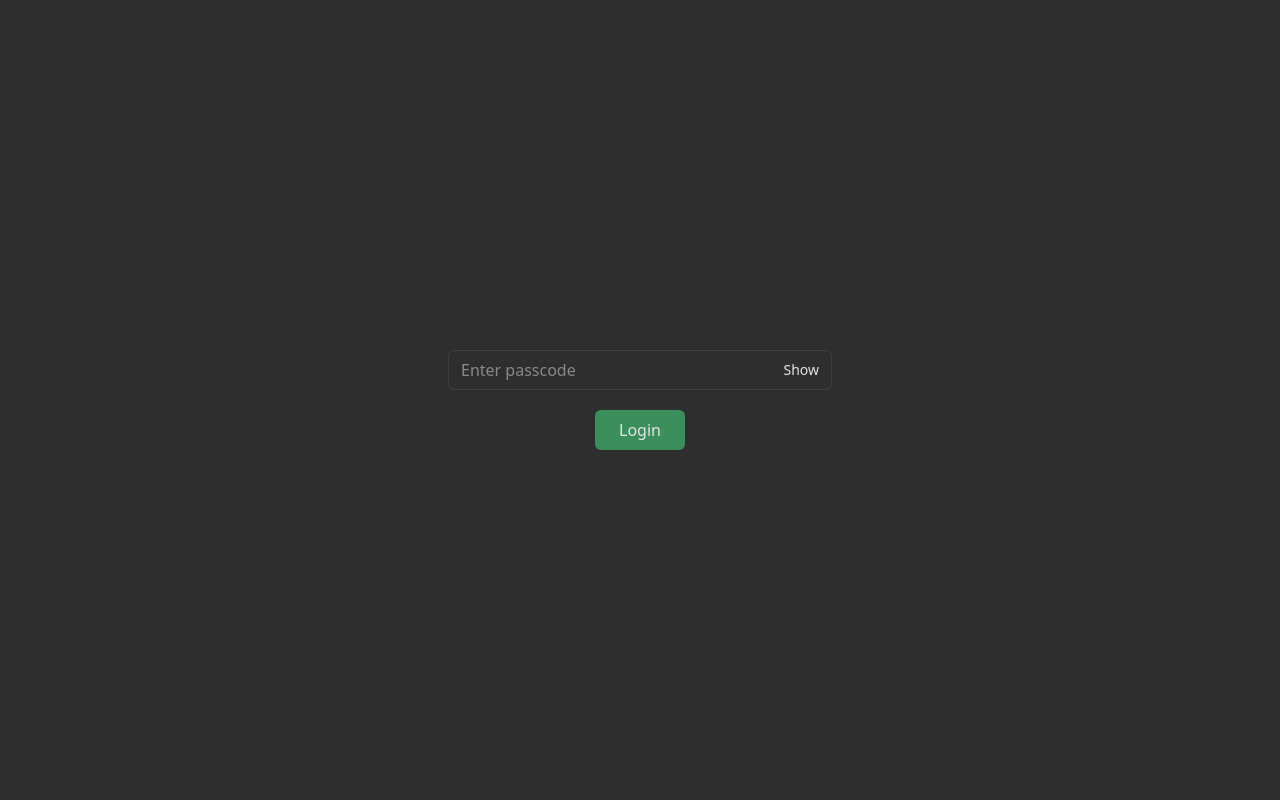
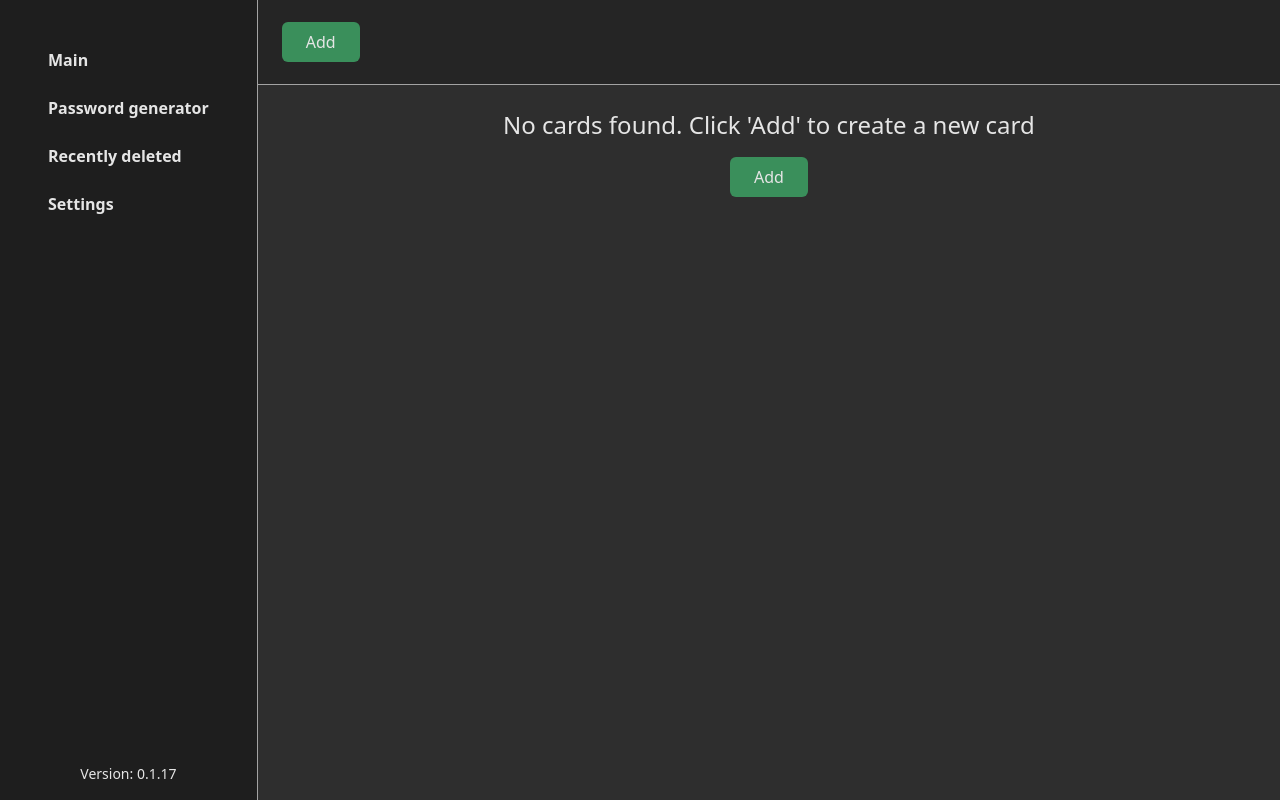
Before and after one commit to Pabl1k/desktop-password-manager, a React (Vite) app: page / in a window 1280 px wide. Built offline with nearby package versions, Linux system fonts and the light colour scheme.

Commit message:
login view + login status storage

```diff
--- a/src/common/translations/translations.ts
+++ b/src/common/translations/translations.ts
@@ -38,6 +38,7 @@ export const translations: Translations = {
     update_passcode: 'Update passcode',
     setup: 'Setup',
     setup_passcode_tooltip: 'You’ll be asked to enter a passcode when the app starts',
-    enter_placeholder: 'Enter passcode'
+    enter_placeholder: 'Enter passcode',
+    incorrect_passcode: 'Passcode is incorrect'
   }
 };
--- a/src/containers/Login.tsx
+++ b/src/containers/Login.tsx
@@ -1,12 +1,17 @@
 import { useState } from 'react';
 import Button from '../common/components/Button.js';
 import Input from '../common/components/Input.js';
+import { useLocalStorage } from '../common/hooks/useLocalStorage.js';
 import { useTranslations } from '../common/translations/useTranslations.js';
+import { Settings } from '../types/Settings.js';
 
-const Login = () => {
+const Login = ({ onLogin }: { onLogin: () => void }) => {
   const { t } = useTranslations();
+  const { get } = useLocalStorage();
 
-  const [passcode, setPasscode] = useState('');
+  const settings = get<Settings>('settings');
+  const [enteredPasscode, setEnteredPasscode] = useState('');
+  const [showError, setShowError] = useState(false);
   const [showPasscode, setShowPasscode] = useState(false);
 
   const suffix = (
@@ -19,17 +24,31 @@ const Login = () => {
     </button>
   );
 
+  const handleLogin = () => {
+    if (settings.passcode === enteredPasscode) {
+      setShowError(false);
+      onLogin();
+    } else {
+      setShowError(true);
+    }
+  };
+
   return (
     <div className="w-full flex justify-center items-center bg-bg-main">
-      <div className="w-[30vw] flex flex-col justify-center items-center gap-5">
-        <Input
-          className="w-full"
-          value={passcode}
-          placeholder={t('enter_placeholder')}
-          suffix={suffix}
-          onChange={setPasscode}
-        />
-        <Button type="add">Login</Button>
+      <div className="flex flex-col justify-center items-center gap-5">
+        <div className="w-[30vw] ">
+          <Input
+            className="w-full"
+            value={enteredPasscode}
+            placeholder={t('enter_placeholder')}
+            suffix={suffix}
+            onChange={setEnteredPasscode}
+          />
+          {showError && <span className="text-sm text-text-error">{t('incorrect_passcode')}</span>}
+        </div>
+        <Button type="add" disabled={!enteredPasscode} onClick={handleLogin}>
+          Login
+        </Button>
       </div>
     </div>
   );
--- a/src/containers/Main.tsx
+++ b/src/containers/Main.tsx
@@ -1,5 +1,6 @@
 import { useState } from 'react';
 import { useDatabase } from '../db/useDatabase';
+import { useLogin } from '../hooks/useLogin.js';
 import { WebsiteCard } from '../types/types';
 import { ContentView } from '../types/view';
 import Content from './Content';
@@ -11,7 +12,7 @@ import Toolbar from './Toolbar';
 const Main = () => {
   const { state: cards, add, remove } = useDatabase<WebsiteCard>();
   const [view, setView] = useState<ContentView>('main');
-  const loggedIn = false;
+  const { loginRequired, handleLogin } = useLogin();
 
   const displayContentByView = () => {
     if (view === 'recentlyDeleted') {
@@ -36,13 +37,13 @@ const Main = () => {
 
   return (
     <div className="flex min-h-screen">
-      {loggedIn ? (
+      {loginRequired ? (
+        <Login onLogin={handleLogin} />
+      ) : (
         <>
           <Sidebar setView={setView} />
           {displayContentByView()}
         </>
-      ) : (
-        <Login />
       )}
     </div>
   );
--- /dev/null
+++ b/src/hooks/useLogin.ts
@@ -0,0 +1,28 @@
+import { useState } from 'react';
+import { useLocalStorage } from '../common/hooks/useLocalStorage.js';
+import { CACHE_KEYS } from '../common/storageKeys.js';
+import { Settings } from '../types/Settings.js';
+
+export const useLogin = () => {
+  const { get } = useLocalStorage();
+  const userSettings = get<Settings>('settings');
+  const userHasPasscode = userSettings?.passcode;
+
+  const [userLoggedIn, setLoggedIn] = useState<boolean>(() => {
+    const value = sessionStorage.getItem(CACHE_KEYS.login);
+
+    return value && JSON.parse(value);
+  });
+
+  const loginRequired = Boolean(userHasPasscode) && !userLoggedIn;
+
+  const handleLogin = () => {
+    setLoggedIn(true);
+    sessionStorage.setItem(CACHE_KEYS.login, JSON.stringify(true));
+  };
+
+  return {
+    loginRequired,
+    handleLogin
+  };
+};
--- a/src/styles/index.css
+++ b/src/styles/index.css
@@ -13,6 +13,7 @@
   --color-border: #404040;
   --color-section-border: #a3a3a3;
   --color-text-main: #e5e5e5;
+  --color-text-error: #cb3d40;
   --color-bg-card: #282828;
 
   --radius-modal: 15px;
```
